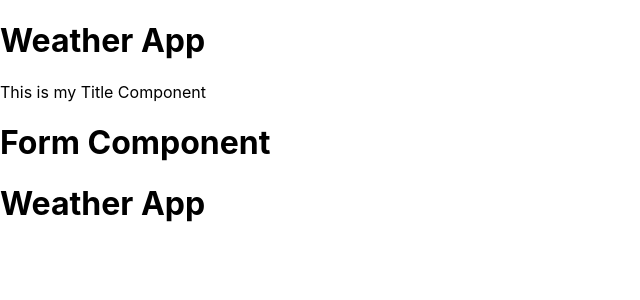
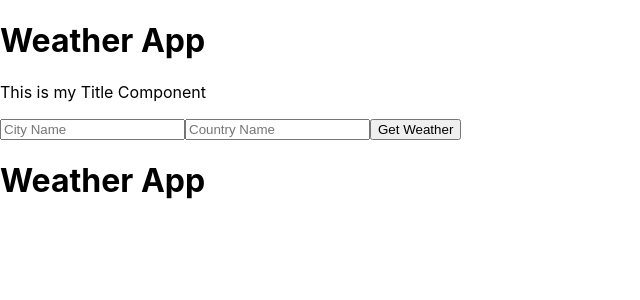
Before and after one commit to Dianac182/weather-app, a React (Create React App) app: page / in a window 1280 px wide. Shown: the top 300 px of the page, without its empty margins (0-640 px from the left). Built offline with nearby package versions, Linux system fonts and the light colour scheme.

Commit message:
Create a form that gets the data to display in the console

```diff
--- a/src/App.js
+++ b/src/App.js
@@ -36,8 +36,15 @@
 const API_KEY = "697a0d74b2aefcd58a102c215968b9df";
 
 class App extends React.Component {
-  getWeather = async () => {
-    const api_call = await fetch(`https://api.openweathermap.org/data/2.5/weather?q=Stockholm,Sweden&appid=${API_KEY}&units=metric`);
+  // Method for calling the API and getting the data
+  getWeather = async (e) => {
+    // To prevent a full page refresh
+    e.preventDefault();
+    // To use the event object to access the values of the inputs
+    const city = e.target.elements.city.value;
+    const country = e.target.elements.country.value;
+    const api_call = await fetch(`https://api.openweathermap.org/data/2.5/weather?q=${city},${country}&appid=${API_KEY}&units=metric`);
+    // Converting the data from API to JavaScript
     const data = await api_call.json();
     console.log(data);
   }
@@ -46,7 +53,7 @@
     return (
       <div>
         <Title />
-        <Form />
+        <Form getWeather={this.getWeather}/>
         <Weather/>
       </div>
     );
--- a/src/components/Form.js
+++ b/src/components/Form.js
@@ -3,9 +3,11 @@
 class Form extends React.Component {
   render() {
     return (
-      <div>
-        <h1>Form Component</h1>
-      </div>
+      <form onSubmit={this.props.getWeather}>
+        <input type="text" name="city" placeholder="City Name"/>
+        <input type="text" name="country" placeholder="Country Name" />
+        <button>Get Weather</button>
+      </form>
     )
   }
 }
```
